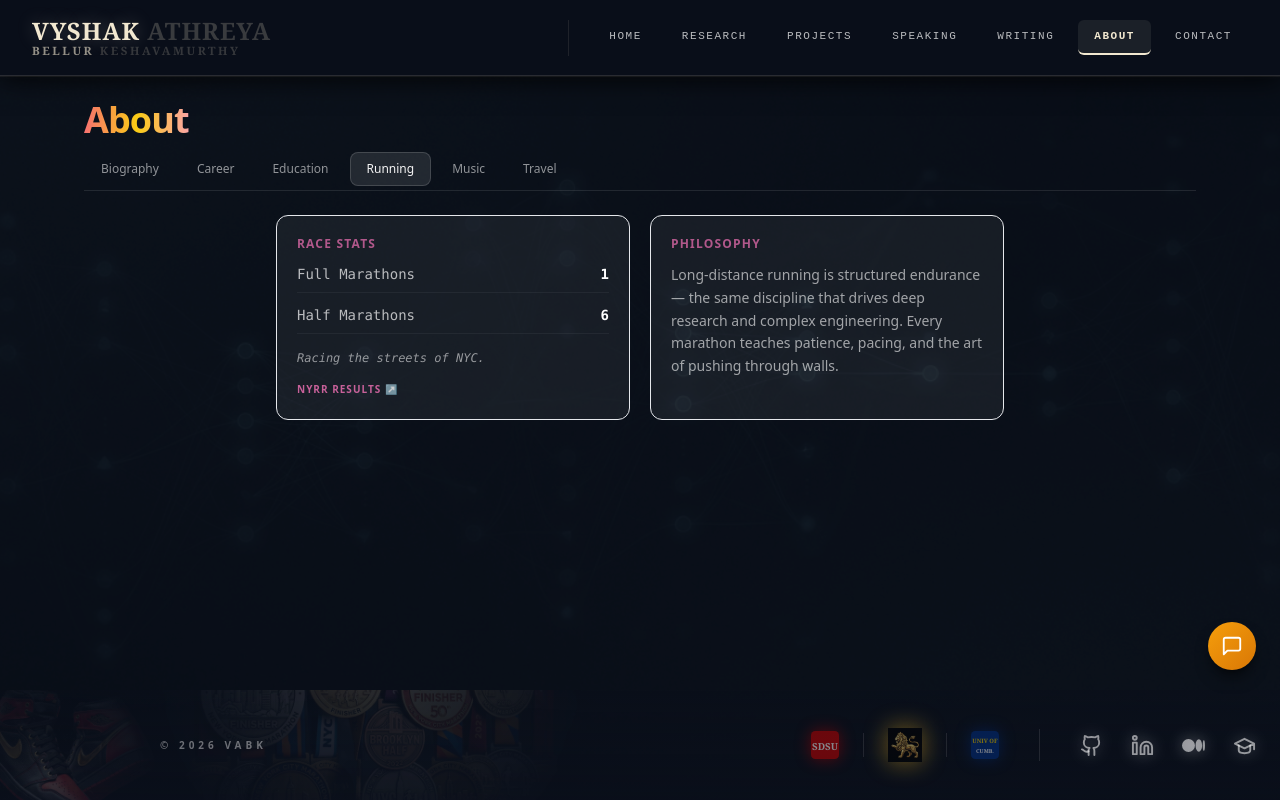
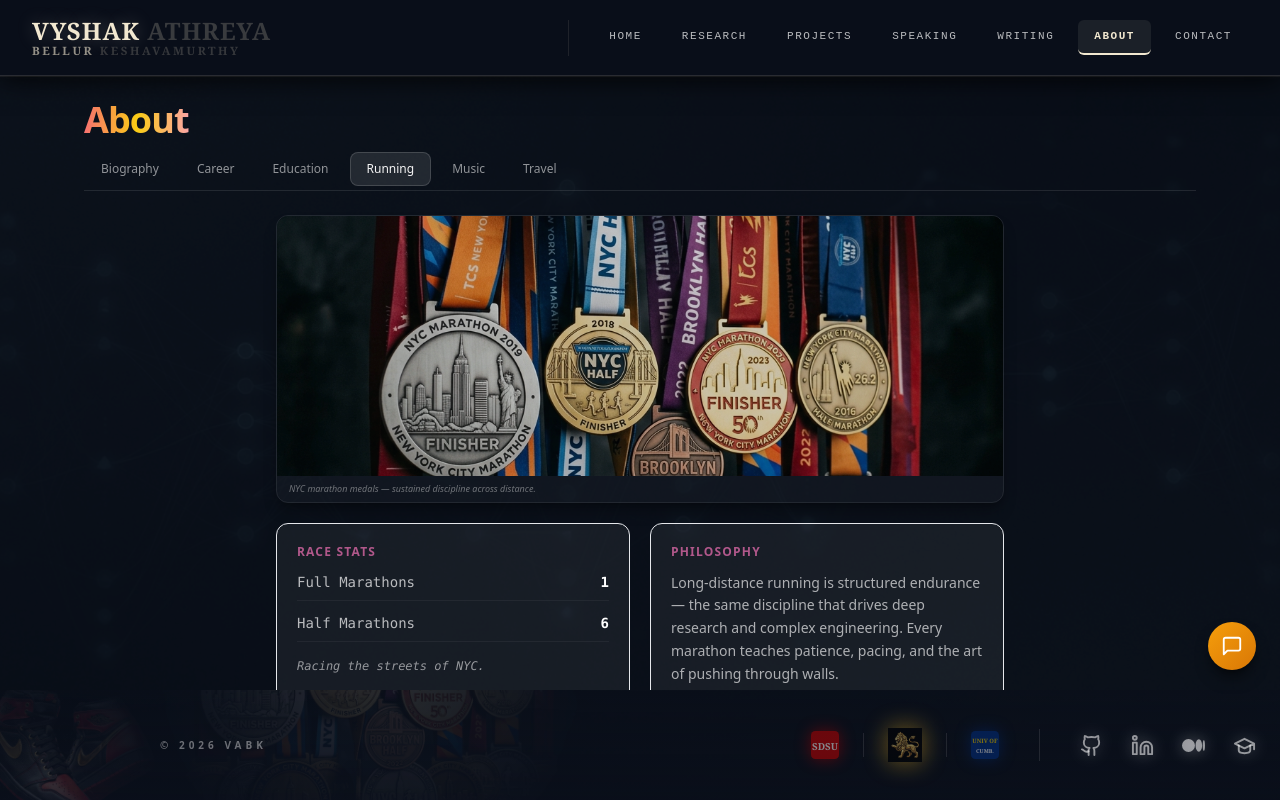
Before and after one commit to vyshakbellur/vyshakbellur.github.io, a React (Vite) app: page /about in a window 1280 px wide. Both pictures are taken after a click on the button "Running". Built offline with nearby package versions, Linux system fonts and the light colour scheme.

Commit message:
About: swap headshot to Vyshak_speaker.jpeg

```diff
--- a/src/pages/About.tsx
+++ b/src/pages/About.tsx
@@ -1,7 +1,8 @@
 import { useState, useMemo } from 'react';
 import { hobbiesInfo } from '../data/content';
-import speakerHeadshotUrl from '../assets/VyshakInnovationWeek.jpg';
+import speakerHeadshotUrl from '../assets/Vyshak_speaker.jpeg';
 import innovationFlyerUrl from '../assets/InnovationWeekFlyer.jpg';
+import runningMedalsUrl from '../assets/running_medals.png';
 
 /* ─── Sub-section definitions ─── */
 const TABS = [
@@ -81,12 +82,20 @@
   { id: 'phd', strand: 0, u: 1050, title: 'PhD in Machine Learning', institution: 'University of the Cumberlands', period: '2022 – Present', description: 'Current research focusing on ML architectures, DNA Language Modeling, and reliability engineering.', impact: 'Driving cutting-edge applied research to build fault-tolerant learning architectures for complex, noisy systems.', courses: ['Advanced Neural Architectures', 'Computational Metagenomics', 'Stochastic Processes Data Modeling'], color: '#8b5cf6' },
 ];
 
-/* ─── Dynamic adventure images ─── */
+/* ─── Dynamic adventure images with captions ─── */
 const ADVENTURE_IMAGES = [
-  "1181332_317541653_XLarge.jpg", "4e63cf4b-9641-4bf6-a5f0-033bcf089dde.jpg",
-  "5FDB777C-75EE-447F-83E6-6F73D2FB2A82.jpg", "89a27617-600e-4c19-ba6d-4554aa1405ce.jpg",
-  "GEO_5480.jpg", "GEO_5496.jpg", "IMG_1245.JPG", "IMG_1247.JPG",
-  "IMG_6329.jpeg", "IMG_9181 2.jpg", "Skydive-00061.jpeg", "a30a4386-d447-47e3-9246-495a67c078e5.jpg",
+  { src: "Skydive-00061.jpeg", caption: "Skydiving — Florida Keys" },
+  { src: "GEO_5480.jpg", caption: "Grand Canyon Exploration" },
+  { src: "GEO_5496.jpg", caption: "Desert Landscapes — Southwest" },
+  { src: "IMG_6329.jpeg", caption: "Mountain Trail — Pacific Northwest" },
+  { src: "1181332_317541653_XLarge.jpg", caption: "Whitewater Kayaking" },
+  { src: "4e63cf4b-9641-4bf6-a5f0-033bcf089dde.jpg", caption: "Canyon Country" },
+  { src: "5FDB777C-75EE-447F-83E6-6F73D2FB2A82.jpg", caption: "Summit Push" },
+  { src: "89a27617-600e-4c19-ba6d-4554aa1405ce.jpg", caption: "Alpine Traverse" },
+  { src: "IMG_1245.JPG", caption: "Coastal Drive — California" },
+  { src: "IMG_1247.JPG", caption: "Pacific Coast Highway" },
+  { src: "IMG_9181 2.jpg", caption: "National Park Sunset" },
+  { src: "a30a4386-d447-47e3-9246-495a67c078e5.jpg", caption: "Rope Bridge Crossing" },
 ];
 
 
@@ -138,7 +147,7 @@
 /* ═══ BIOGRAPHY ═══ */
 function BiographyTab() {
   return (
-    <div className="max-w-3xl mx-auto px-5 py-6 space-y-5 text-sm leading-[1.65] text-white/75">
+    <div className="max-w-3xl mx-auto px-5 py-6 space-y-5 text-sm leading-[1.7] text-white/80">
       {/* Professional headshot */}
       <div className="float-right ml-5 mb-4 w-40 rounded-xl overflow-hidden border border-white/14 shadow-lg shadow-black/40">
         <img
@@ -148,7 +157,7 @@
         />
       </div>
       <p>
-        I am a Senior Software Engineer at JPMorgan Chase and an applied ML researcher whose work spans three domains: financial infrastructure, computational biology, and digital humanities — connected by a single obsession: <em className="text-white/90 not-italic font-medium">finding structure in complex, noisy systems.</em>
+        I am an AI Researcher and Senior Software Engineer at JPMorgan Chase, and an applied ML researcher whose work spans three domains: financial infrastructure, computational biology, and digital humanities — connected by a single obsession: <em className="text-white/95 not-italic font-medium">finding structure in complex, noisy systems.</em>
       </p>
       <p>
         At JPMorgan Chase, I work on production-grade ML systems focused on autonomous reliability, utilizing anomaly detection and automated recovery pipelines to reduce MTTR to under 15 minutes.
@@ -159,6 +168,20 @@
       <p>
         Outside of the terminal, I run long distances, do adventure travel, and produce music under the channel <strong className="text-amber-400 font-serif italic">v_naada</strong>. I am a Royal Challengers Bengaluru fan, a mountain person, and a believer that pattern recognition is a universal language.
       </p>
+
+      {/* Character vignette — skydiving reinforces risk-taker brand */}
+      <div className="clear-both pt-2">
+        <div className="rounded-xl overflow-hidden border border-white/10 max-w-sm">
+          <img
+            src="/adventure/Skydive-00061.jpeg"
+            alt="Vyshak Bellur skydiving — risk-taker and adventurer"
+            className="w-full h-auto object-cover opacity-85 hover:opacity-100 transition-opacity"
+          />
+          <div className="px-3 py-1.5 text-[9px] text-white/40 italic bg-white/[0.03]">
+            Taking calculated risks — in research and in free fall.
+          </div>
+        </div>
+      </div>
     </div>
   );
 }
@@ -444,7 +467,20 @@
 /* ═══ RUNNING ═══ */
 function RunningTab() {
   return (
-    <div className="grid gap-5 md:grid-cols-2 max-w-3xl mx-auto px-5 py-6">
+    <div className="max-w-3xl mx-auto px-5 py-6 space-y-5">
+      {/* Running medals hero image */}
+      <div className="rounded-xl overflow-hidden border border-white/10 shadow-lg shadow-black/30">
+        <img
+          src={runningMedalsUrl}
+          alt="Marathon and half-marathon medals — evidence of sustained discipline"
+          className="w-full h-auto object-cover max-h-[260px] opacity-80 hover:opacity-100 transition-opacity"
+        />
+        <div className="px-3 py-1.5 text-[9px] text-white/40 italic bg-white/[0.03]">
+          NYC marathon medals — sustained discipline across distance.
+        </div>
+      </div>
+
+      <div className="grid gap-5 md:grid-cols-2">
         <div className="rounded-xl border border-white/14 bg-white/[0.06] p-5">
           <div className="text-xs font-semibold tracking-widest uppercase text-pink-400/70 mb-3">Race Stats</div>
           <ul className="text-sm space-y-3 text-white/70 font-mono">
@@ -456,9 +492,10 @@
         </div>
         <div className="rounded-xl border border-white/14 bg-white/[0.06] p-5">
           <div className="text-xs font-semibold tracking-widest uppercase text-pink-400/70 mb-3">Philosophy</div>
-        <p className="text-sm leading-relaxed text-white/60">
+          <p className="text-sm leading-relaxed text-white/65">
             Long-distance running is structured endurance — the same discipline that drives deep research and complex engineering. Every marathon teaches patience, pacing, and the art of pushing through walls.
           </p>
+        </div>
       </div>
     </div>
   );
@@ -513,10 +550,13 @@
         <div className="absolute left-0 top-0 bottom-0 w-12 bg-gradient-to-r from-[#02040a] to-transparent z-10 hidden md:block pointer-events-none" />
         <div className="absolute right-0 top-0 bottom-0 w-12 bg-gradient-to-l from-[#02040a] to-transparent z-10 hidden md:block pointer-events-none" />
         <div className="flex overflow-x-auto gap-3 snap-x snap-mandatory no-scrollbar pb-4">
-          {ADVENTURE_IMAGES.map((src, idx) => (
+          {ADVENTURE_IMAGES.map((img, idx) => (
             <div key={idx} className="snap-center shrink-0 w-[250px] aspect-[4/3] group overflow-hidden rounded-xl border border-white/5 relative">
-              <img src={`/adventure/${src}`} alt="Exploration" className="absolute inset-0 h-full w-full object-cover transition-transform duration-[1200ms] ease-out group-hover:scale-105 opacity-80 group-hover:opacity-100 cursor-grab active:cursor-grabbing" draggable={false} />
+              <img src={`/adventure/${img.src}`} alt={img.caption} className="absolute inset-0 h-full w-full object-cover transition-transform duration-[1200ms] ease-out group-hover:scale-105 opacity-80 group-hover:opacity-100 cursor-grab active:cursor-grabbing" draggable={false} />
               <div className="absolute inset-0 bg-gradient-to-t from-black/80 via-transparent to-transparent opacity-60 group-hover:opacity-30 transition-opacity duration-500 pointer-events-none" />
+              <div className="absolute bottom-0 left-0 right-0 px-2.5 py-1.5 text-[9px] text-white/70 font-medium tracking-wide opacity-0 group-hover:opacity-100 transition-opacity duration-500 z-10">
+                {img.caption}
+              </div>
             </div>
           ))}
         </div>
```
Lines whose indentation alone changed are shown as unchanged.
